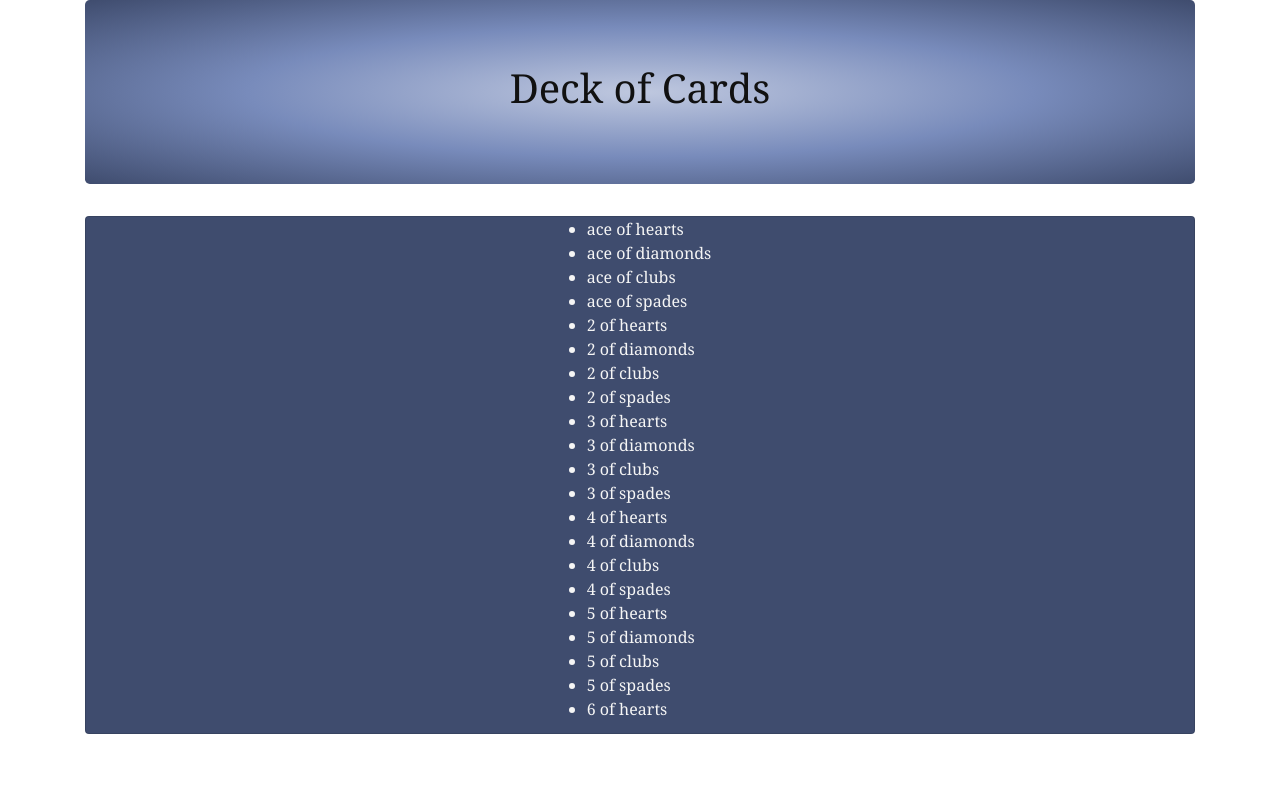
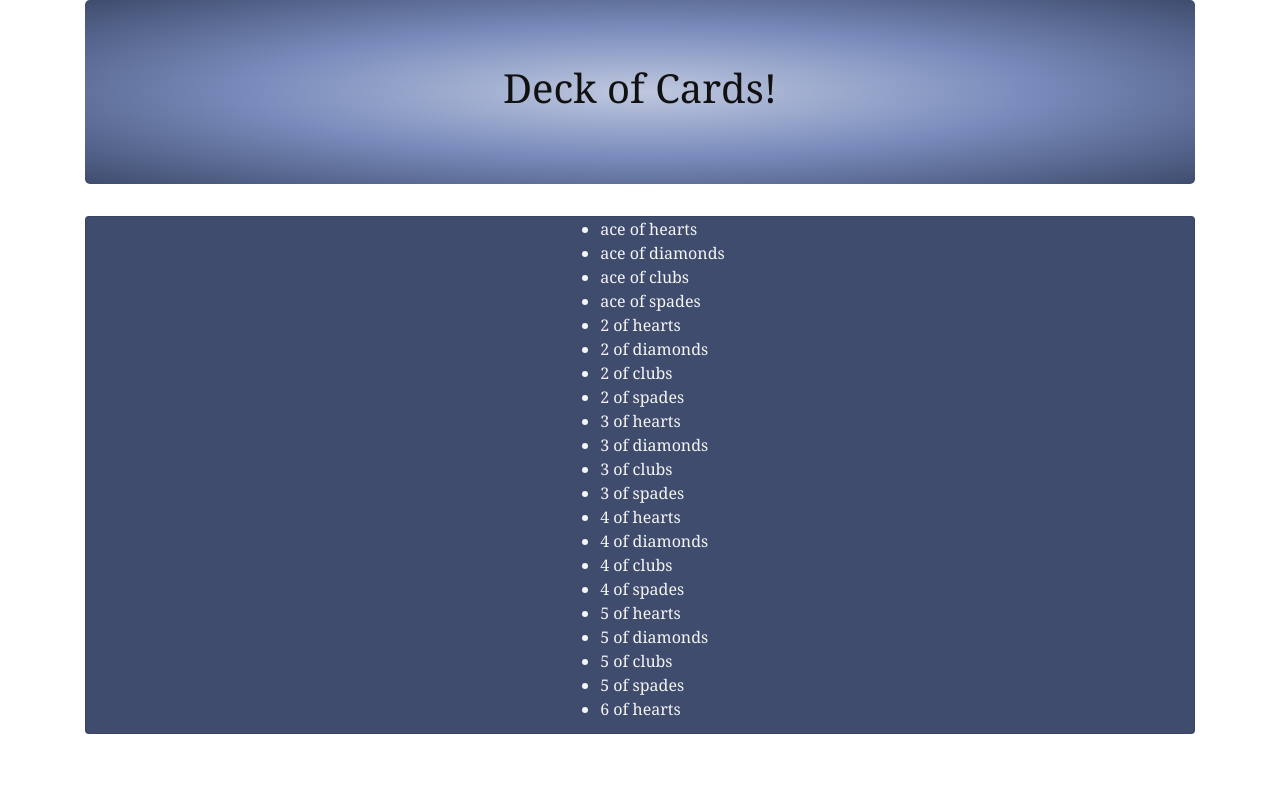
Before and after one commit to jstocks01/deckofcards, a plain HTML site: page index.html in a window 1280 px wide. Drawn offline with Linux system fonts and the light colour scheme.

Commit message:
update styles

```diff
--- a/css/styles.css
+++ b/css/styles.css
@@ -17,8 +17,3 @@ body {
   background-color: #3f4c6e;
   color: #f5f5f5;
 }
-
-#output {
-  display: flex;
-  justify-content: center;
-}
--- a/index.html
+++ b/index.html
@@ -10,14 +10,19 @@
 <body>
   <div class="container">
     <div class="jumbotron">
-      <h1>Deck of Cards</h1>
+      <h1>Deck of Cards!</h1>
     </div>
+
     <div class="card">
-      <div id="output">
-        <ul>
+      <div class="row">
+        <div class="col-7 offset-5">
+            <div id="output">
+                <ul>
 
-        </ul>
-     </div>
+                </ul>
+             </div>
+        </div>
+      </div>
     </div>
   </div>
 </body>
```
